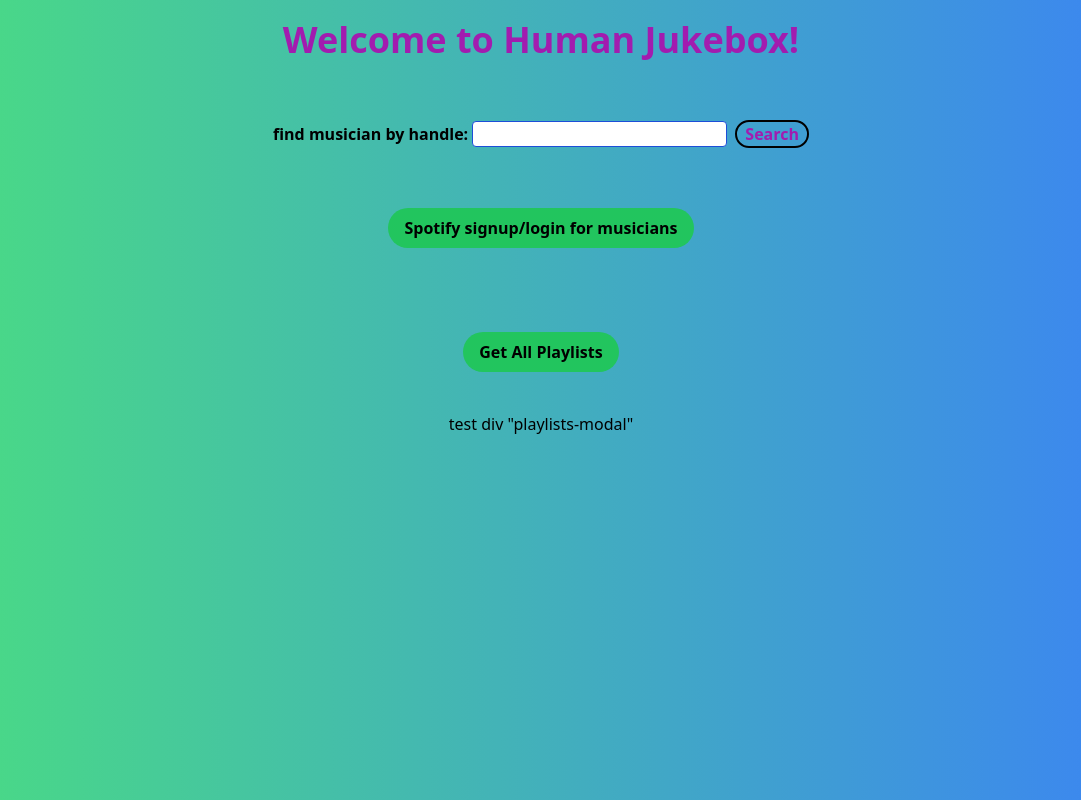
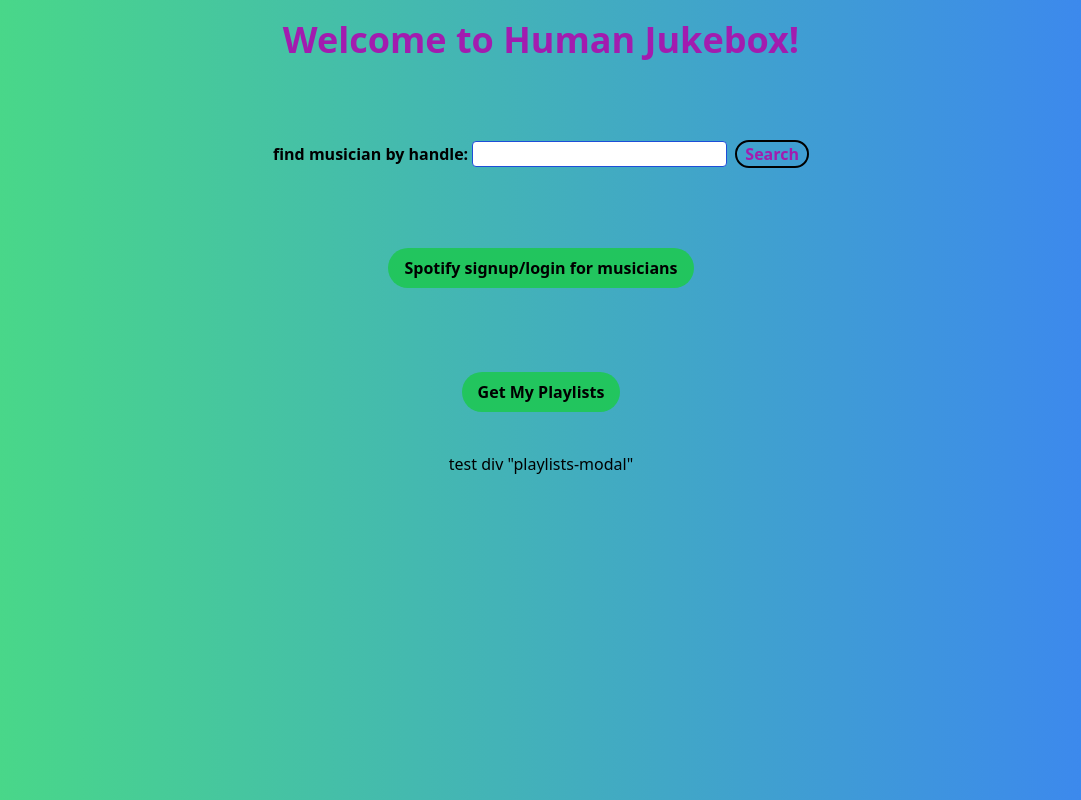
Before and after one commit to aaron1729/human-jukebox, a React app: page / in a window 1280 px wide. Shown: the whole page, without its empty margins (99-1180 px from the left). Built offline with nearby package versions, Linux system fonts and the light colour scheme.

Commit message:
get new access token before getting playlists (in case old one is expired)

```diff
--- a/package.json
+++ b/package.json
@@ -34,8 +34,7 @@
     "react-dom": "^18.2.0",
     "react-router-dom": "^6.4.1",
     "spotify-web-api-node": "^5.0.2",
-    "style-loader": "^3.3.1",
-    "ts-node": "^10.9.1"
+    "style-loader": "^3.3.1"
   },
   "devDependencies": {
     "@babel/core": "^7.19.3",
--- a/src/client/Components/NoMusicianPage.tsx
+++ b/src/client/Components/NoMusicianPage.tsx
@@ -1,12 +1,13 @@
 import React from 'react'
 import { Link } from 'react-router-dom';
+import { styles } from '../styles';
 
 const NoMusicianPage = (props: any) => {
   const handle = props.handle
   return (
     <div className="private-musician flex flex-col items-center">
       <Link to="/">
-        <button className='border-2 border-black rounded font-bold text-fuchsia-700 mx-10 my-5 px-2 rounded-full'>
+        <button className={styles.buttonSmall}>
           Home
         </button>
       </Link>
--- a/src/client/Components/SearchInput.tsx
+++ b/src/client/Components/SearchInput.tsx
@@ -1,6 +1,6 @@
 import React from 'react';
 import { useNavigate, createSearchParams } from 'react-router-dom'
-import { create } from 'ts-node';
+import { styles } from '../styles'
 
 function SearchInput(){
 
@@ -29,11 +29,9 @@
     <div className="search-div">
       <form onSubmit={handleSubmit} className='my-4 rounded font-semibold'>
         <label htmlFor="handle">find musician by handle: </label>
-        <input type="search" name="handle" required className='border border-blue-700 rounded px-1 mr-2'></input>
+        <input type="search" name="handle" required className={styles.searchField}></input>
         <input type="submit" name="search-param" value="Search"
-        className='border-2 border-black rounded font-bold text-fuchsia-700 mx-100 my-50 px-2 rounded-full'
-        // className='bg-white hover:bg-gray-100 text-gray-800 font-semibold border border-gray-400 rounded shadow'
-        // className="bg-green-500 hover:bg-green-400 text-black font-bold py-2 px-4 mt-5 mb-10 rounded-full"
+        className={styles.buttonSmall}
         ></input>
       </form>
     </div>
--- a/src/client/Containers/LandingPageContainer.tsx
+++ b/src/client/Containers/LandingPageContainer.tsx
@@ -71,7 +71,7 @@
 
       {/* this placement is temporary, just to save a step of clickthrough when testing. */}
       <button onClick={getAllPlaylists} className={styles.buttonBig}>
-        Get All Playlists
+        Get My Playlists
       </button>
 
       <div id="playlists-modal">
--- a/src/client/Containers/PrivateMusicianContainer.tsx
+++ b/src/client/Containers/PrivateMusicianContainer.tsx
@@ -3,6 +3,7 @@
 import SongDisplayContainer from './SongDisplayContainer';
 import { useSearchParams, Link } from 'react-router-dom';
 import { useFetch } from 'react-async';
+import { styles } from '../styles';
 
 
 function PrivateMusicianContainer(){
@@ -36,13 +37,13 @@
       <span className="flex flex-row">
 
       <Link to="/">
-        <button className='border-2 border-black rounded font-bold text-fuchsia-700 mx-10 my-5 px-2 rounded-full'>
+        <button className={styles.buttonSmall}>
           Home
         </button>
       </Link>
 
       <Link to="/">
-        <button onClick={deleteCookies} className='border-2 border-black rounded font-bold text-fuchsia-700 mx-10 my-5 px-2 rounded-full'>
+        <button onClick={deleteCookies} className={styles.buttonSmall}>
           Logout
         </button>
       </Link>
@@ -72,8 +73,8 @@
 
       <br />
 
-      <button onClick={getAllPlaylists} className='border-2'>
-        Get All Playlists
+      <button onClick={getAllPlaylists} className={styles.buttonBig}>
+        Get My Playlists
       </button>
 
       <br />
--- a/src/client/styles.ts
+++ b/src/client/styles.ts
@@ -1,9 +1,24 @@
 type StyleObj = {
+    buttonSmall: string
     buttonBig: string
+    searchField: string
 };
 
+// other possible button styles:
+    // className='bg-white hover:bg-gray-100 text-gray-800 font-semibold border border-gray-400 rounded shadow'
 
 const styles: StyleObj = {
+    buttonSmall: [
+        "border-2",
+        "border-black",
+        "rounded",
+        "font-bold",
+        "text-fuchsia-700",
+        "mx-100",
+        "my-5",
+        "px-2",
+        "rounded-full"
+    ].join(" "),
     buttonBig: [
         "bg-green-500",
         "hover:bg-green-400",
@@ -14,7 +29,13 @@
         "mt-5",
         "mb-10",
         "rounded-full"
+    ].join(" "),
+    searchField: ["border",
+    "border-blue-700",
+    "rounded",
+    "px-1",
+    "mr-2"
     ].join(" ")
 }
 
-export {styles};
+export { styles };
--- a/src/server/routes/api.js
+++ b/src/server/routes/api.js
@@ -54,7 +54,7 @@
     '/getMusicianInfo',
     authController.getTokens,
     authController.getSpotifyId,
-    authController.spotifyIdToDb,
+    authController.spotifyIdAndAccessToDb,
     (req, res) => {
         return res.sendFile(path.join(__dirname, '../../client/auth.html'));
     }
@@ -110,6 +110,8 @@
 router.get(
     '/getAllPlaylists',
     authController.checkCookies,
+    authController.getNewAccessToken,
+    authController.spotifyIdAndAccessToDb,
     authController.endCycleIfCookiesUnmatched,
     songController.getSpotifyPlaylists,
     (req, res) => {
```
Also changed, not shown: 2 other files (tests, documents, lock files or other folders).
